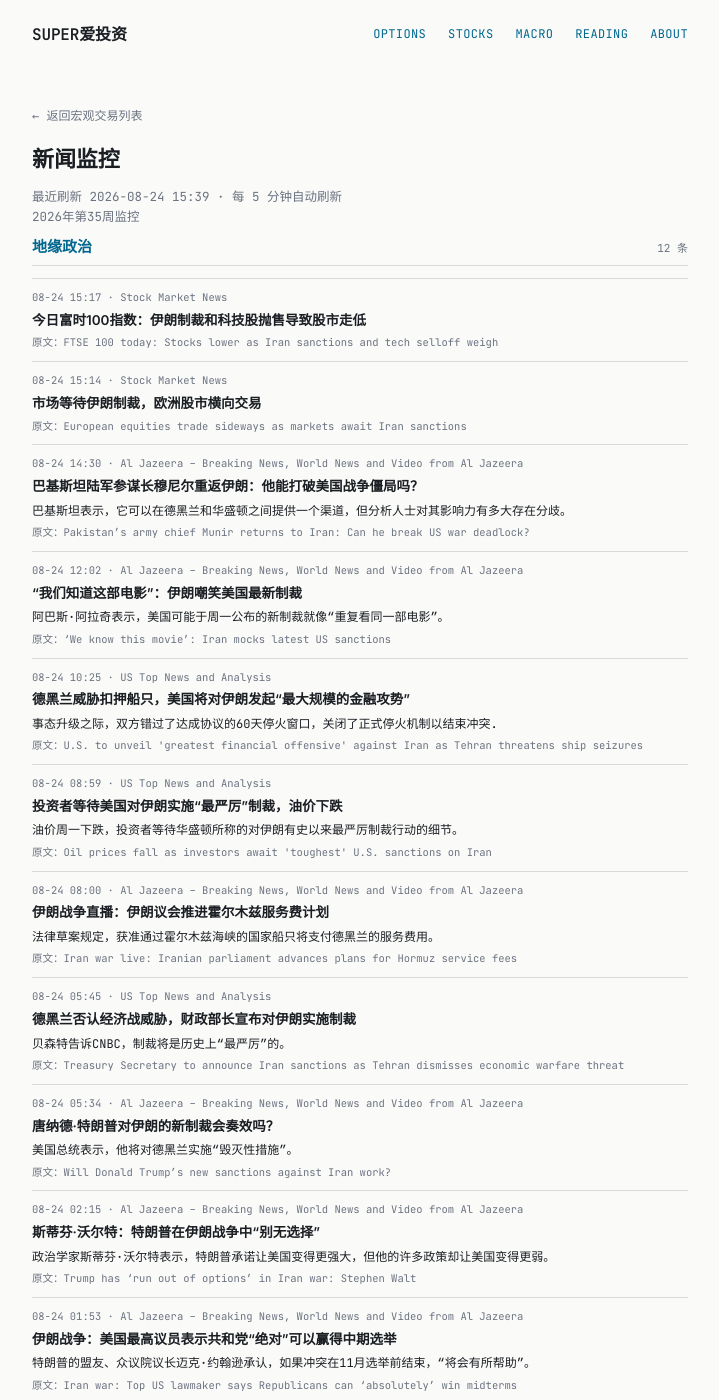
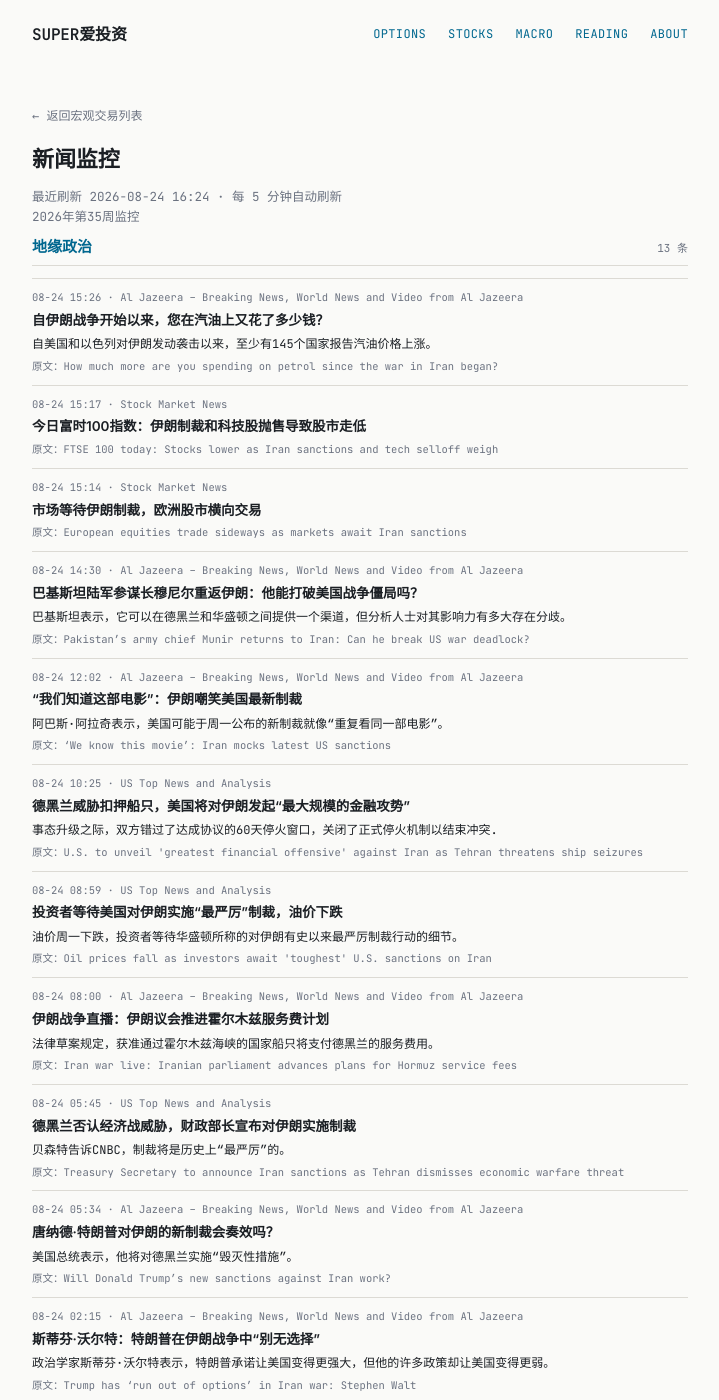
Before and after one commit to tang3super/tang3super.github.io, a Jekyll site: the page built from macro-trade/news-digest.md, in a window 1280 px wide and 1400 px high. Shown: the whole window, without its empty margins (280-999 px from the left). Built offline with Jekyll 4.4.1, drawn with Linux system fonts in a browser that asks for light colours; some of the changed text lies outside the part shown.

Commit message:
sync news-digest article

```diff
--- a/macro-trade/news-digest.md
+++ b/macro-trade/news-digest.md
@@ -5,11 +5,18 @@
 date: '2026-08-24'
 summary: 2026年第35周监控
 week_label: 2026年第35周监控
-last_updated: 2026-08-24 15:39
+last_updated: 2026-08-24 16:24
 refresh_note: 每 5 分钟自动刷新
 topics:
 - name: 地缘政治
   items:
+  - title: How much more are you spending on petrol since the war in Iran began?
+    summary: At least 145 countries have reported increases in petrol prices since the attacks on Iran by the US and Israel began.
+    link: https://www.aljazeera.com/news/2026/8/24/how-much-more-are-you-spending-on-petrol-since-the-war-in-iran-began?traffic_source=rss
+    source: Al Jazeera – Breaking News, World News and Video from Al Jazeera
+    time: 08-24 15:26
+    title_zh: 自伊朗战争开始以来，您在汽油上又花了多少钱？
+    summary_zh: 自美国和以色列对伊朗发动袭击以来，至少有145个国家报告汽油价格上涨。
   - title: 'FTSE 100 today: Stocks lower as Iran sanctions and tech selloff weigh'
     summary: ''
     link: https://www.investing.com/news/stock-market-news/ftse-100-today-stocks-lower-as-iran-sanctions-and-tech-selloff-weigh-4872749
@@ -94,6 +101,13 @@
     summary_zh: 埃克佩里克佩·埃克波表示，美以对伊朗的战争迫使尼日利亚扩大天然气产量。
 - name: 货币政策
   items:
+  - title: Treasury yields fall as investors brace for Warsh’s Jackson Hole keynote amid bond fears
+    summary: Treasury yields fell Monday as investors await Federal Reserve Chair Kevin Warsh's keynote speech at Jackson Hole later this week.
+    link: https://www.cnbc.com/2026/08/24/treasury-yields-warsh-jackson-hole.html
+    source: US Top News and Analysis
+    time: 08-24 16:14
+    title_zh: 由于债券担忧，投资者为沃什杰克逊霍尔的主题演讲做好准备，国债收益率下跌
+    summary_zh: 由于投资者等待美联储主席凯文·沃什本周晚些时候在杰克逊霍尔发表主题演讲，美国国债收益率周一下跌。
   - title: Asian stocks sink as Samsung, Alibaba lead tech rout; Nvidia, Fed in focus
     summary: ''
     link: https://www.investing.com/news/stock-market-news/asian-stocks-sink-as-samsung-alibaba-lead-tech-rout-nvidia-fed-in-focus-4872614
```
